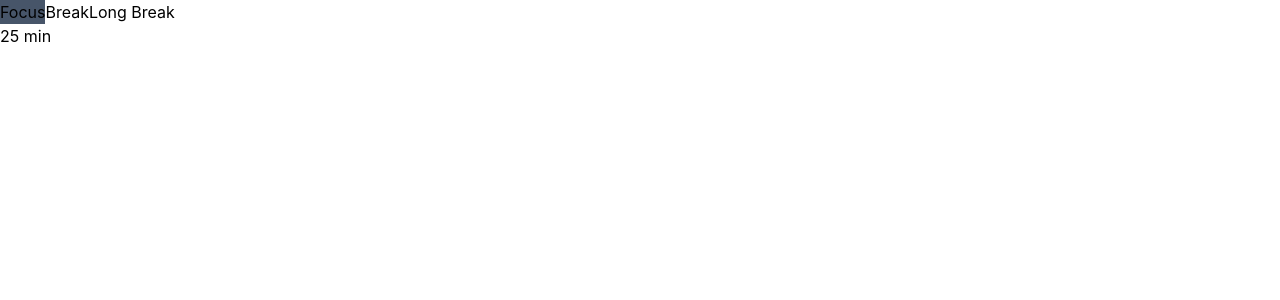
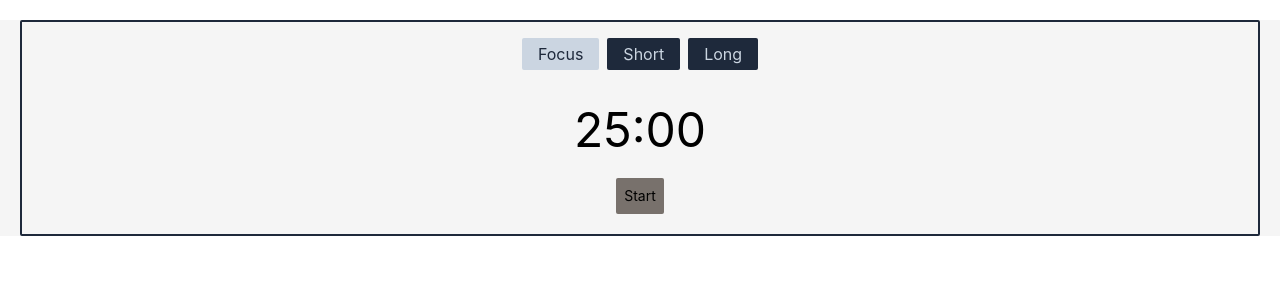
Before and after one commit to cdartora/corner, a React (Vite) app: page / in a window 1280 px wide. Shown: the top 300 px of the page. Built offline with nearby package versions, Linux system fonts and the light colour scheme.

Commit message:
feat(countdown): começa a implementar lógica de countdown dentro das tabs

```diff
--- a/src/App.tsx
+++ b/src/App.tsx
@@ -3,7 +3,7 @@ import style from './style';
 
 function App() {
   return (
-    <div className={style.container}>
+    <div className="container bg-neutral-100 h-full">
       <Timer />
     </div>
   )
--- /dev/null
+++ b/src/components/timer/Countdown.tsx
@@ -0,0 +1,72 @@
+import React, { useEffect, useState } from 'react'
+
+interface CountdownProps {
+  time: number;
+}
+
+export function Countdown({ time }: CountdownProps) {
+  const [minutes, setMinutes] = useState(time);
+  const [seconds, setSeconds] = useState(0);
+  const [timer, setTimer] = (`${time}:00`)
+  const [isActive, setIsActive] = useState(false);
+  const [hasStarted, setHasStarted] = useState(false);
+
+  function toggle() {
+    if (!hasStarted) setHasStarted(true);
+    setIsActive(!isActive);
+  }
+
+  function reset() {
+    setIsActive(false);
+    setMinutes(time);
+    setSeconds(0);
+  }
+
+  useEffect(() => {
+    let interval: number | undefined = undefined;
+
+    if (isActive) {
+      interval = setInterval(() => {
+        setSeconds(seconds => seconds - 1);
+        if (seconds === 0) {
+          setMinutes(minutes => minutes - 1);
+          setSeconds(59)
+        }
+        if (minutes === 0 && seconds === 0) reset();
+      }, 1000);
+    } else if (!isActive && seconds !== 0) {
+      clearInterval(interval);
+    }
+
+    return () => clearInterval(interval);
+
+  }, [isActive, minutes, seconds]);
+
+  return (
+    <div className='flex flex-col justify-center align-center'>
+      <div>
+        {
+          minutes < 10 && '0'
+        }
+        {minutes}:
+        {
+          seconds < 10 && '0'
+        }
+        {seconds}
+      </div>
+      <div className='flex justify-center align-center mt-6'>
+        <button onClick={toggle}
+          className='text-sm bg-stone-500 p-2 rounded-sm'
+        >
+          {
+            !hasStarted ? 'Start' : <>
+              {
+                isActive ? 'Pause' : 'Resume'
+              }
+            </>
+          }
+        </button>
+      </div>
+    </div>
+  )
+}
--- a/src/components/timer/index.tsx
+++ b/src/components/timer/index.tsx
@@ -1,26 +1,42 @@
 import React from 'react'
 import { Tab } from '@headlessui/react'
+import { Countdown } from './Countdown'
 import style from './style'
+
+const tabs = {
+  Focus: {
+    time: 25,
+  },
+  Short: {
+    time: 5,
+  },
+  Long: {
+    time: 15,
+  }
+}
 
 export function Timer() {
   return (
-    <div className={style.container}>
+    <div className="container-md m-5 px-0 border-2 border-slate-800 rounded-sm">
       <Tab.Group>
-        <Tab.List>
-          <Tab className={(selected) => selected ? 'bg-slate-600' : 'bg-slate-300'}>
-            Focus
-          </Tab>
-          <Tab>
-            Break
-          </Tab>
-          <Tab>
-            Long Break
-          </Tab>
+        <Tab.List className='flex flex-1 justify-center' >
+          {
+            Object.keys(tabs).map((key) => (
+              <Tab className={({ selected }) => selected ? 'px-4 py-1 my-4 mx-1 bg-slate-300 rounded-sm text-slate-800' :
+                'px-4 py-1 my-4 mx-1 bg-slate-800 rounded-sm text-slate-300'} >
+                {key}
+              </Tab>
+            ))
+          }
         </Tab.List>
-        <Tab.Panels>
-          <Tab.Panel>25 min</Tab.Panel>
-          <Tab.Panel>5 min</Tab.Panel>
-          <Tab.Panel>10 min</Tab.Panel>
+        <Tab.Panels className='p-5 flex justify-center align-center' >
+          {
+            Object.values(tabs).map(({ time }) => (
+              <Tab.Panel className='text-5xl'>
+                <Countdown time={time} />
+              </Tab.Panel>
+            ))
+          }
         </Tab.Panels>
       </Tab.Group>
     </div>
```
